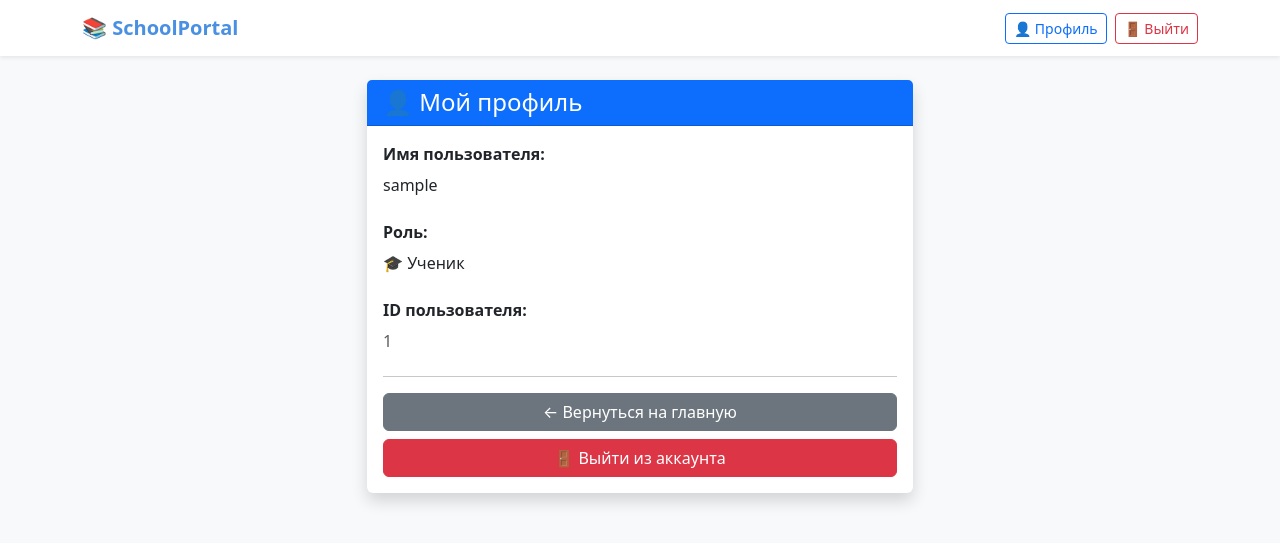
After one commit to MikeMike-K/-_-, a Flask app: page /profile in a window 1280 px wide. The commit adds this page. Shown: the top 543 px of the page. Run offline with Flask 3, Linux system fonts and the light colour scheme; a user stored in the database is signed in; tables that the repository leaves empty hold one stand-in row (values such as "Sample post").

Commit message:
Added user profile page with logout button

```diff
--- a/app.py
+++ b/app.py
@@ -187,6 +187,12 @@ def download_file(file_id):
     return send_from_directory(app.config['UPLOAD_FOLDER'], file_item.filename, as_attachment=True,
                                download_name=file_item.original_name)
 
+@app.route('/profile')
+@login_required
+def profile():
+    user = User.query.get(session['user_id'])
+    return render_template('profile.html', user=user)
+
 def init_db():
     with app.app_context():
         db.create_all()
--- a/templates/base.html
+++ b/templates/base.html
@@ -16,15 +16,20 @@
     <nav class="navbar navbar-expand-lg navbar-light bg-white shadow-sm mb-4">
         <div class="container">
             <a class="navbar-brand" href="/">📚 SchoolPortal</a>
-            <div class="d-flex">
+            <div class="d-flex align-items-center">
                 {% if session.user_id %}
-                    <span class="navbar-text me-3">Привет, {{ session.get('username', 'User') }}</span>
-                    <a href="{{ url_for('logout') }}" class="btn btn-outline-danger btn-sm">Выйти</a>
+                    <a href="{{ url_for('profile') }}" class="btn btn-outline-primary btn-sm me-2">
+                        👤 Профиль
+                    </a>
+                    <a href="{{ url_for('logout') }}" class="btn btn-outline-danger btn-sm">
+                        🚪 Выйти
+                    </a>
                 {% else %}
                     <a href="{{ url_for('login') }}" class="btn btn-outline-primary btn-sm me-2">Вход</a>
                     <a href="{{ url_for('register') }}" class="btn btn-primary btn-sm">Регистрация</a>
                 {% endif %}
             </div>
+
         </div>
     </nav>
 
--- /dev/null
+++ b/templates/profile.html
@@ -0,0 +1,43 @@
+{% extends "base.html" %}
+{% block content %}
+<div class="row justify-content-center">
+    <div class="col-md-6">
+        <div class="card shadow">
+            <div class="card-header bg-primary text-white">
+                <h4 class="mb-0">👤 Мой профиль</h4>
+            </div>
+            <div class="card-body">
+                <div class="mb-3">
+                    <label class="fw-bold">Имя пользователя:</label>
+                    <p class="form-control-plaintext">{{ user.username }}</p>
+                </div>
+                <div class="mb-3">
+                    <label class="fw-bold">Роль:</label>
+                    <p class="form-control-plaintext">
+                        {% if user.role == 'teacher' %}
+                            👨‍🏫 Учитель
+                        {% else %}
+                            🎓 Ученик
+                        {% endif %}
+                    </p>
+                </div>
+                <div class="mb-3">
+                    <label class="fw-bold">ID пользователя:</label>
+                    <p class="form-control-plaintext text-muted">{{ user.id }}</p>
+                </div>
+
+                <hr>
+
+                <div class="d-grid gap-2">
+                    <a href="{{ url_for('index') }}" class="btn btn-secondary">
+                        ← Вернуться на главную
+                    </a>
+                    <a href="{{ url_for('logout') }}" class="btn btn-danger">
+                        🚪 Выйти из аккаунта
+                    </a>
+                </div>
+            </div>
+        </div>
+    </div>
+</div>
+{% endblock %}
```
